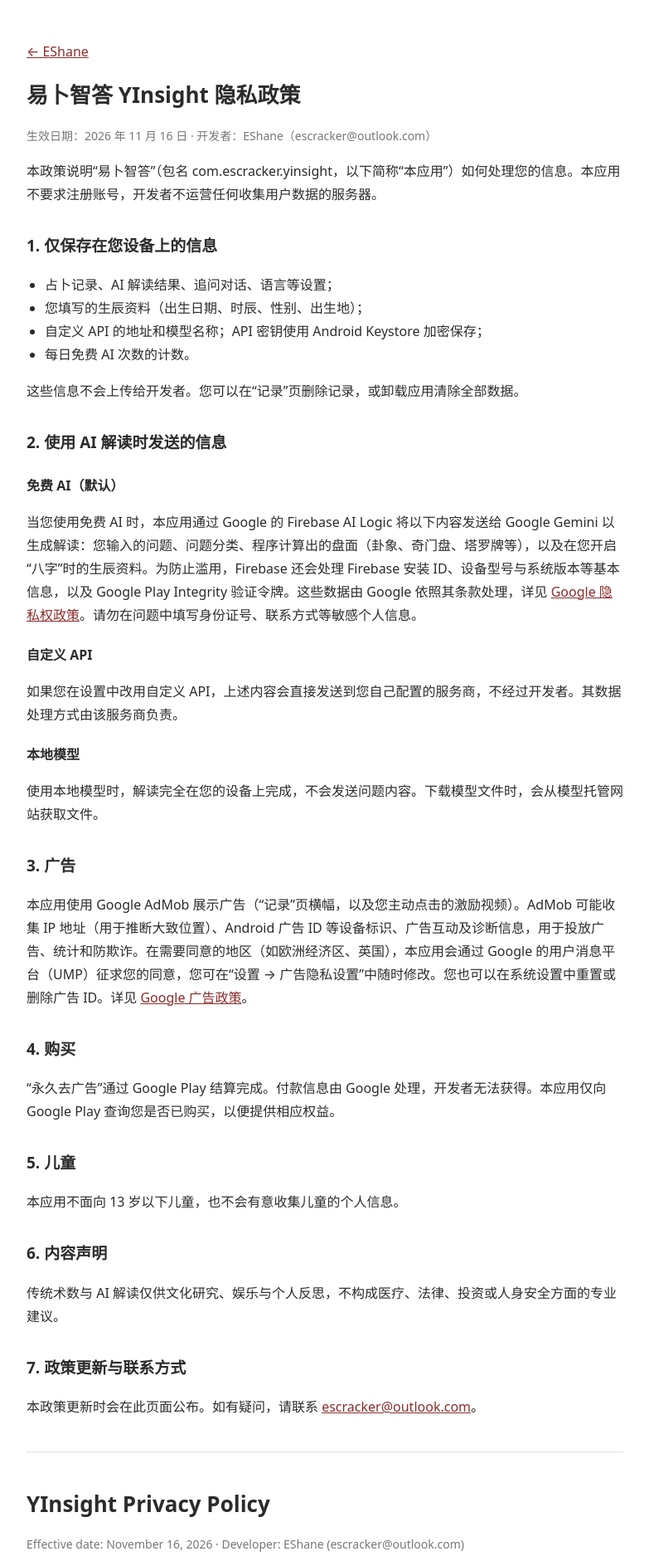
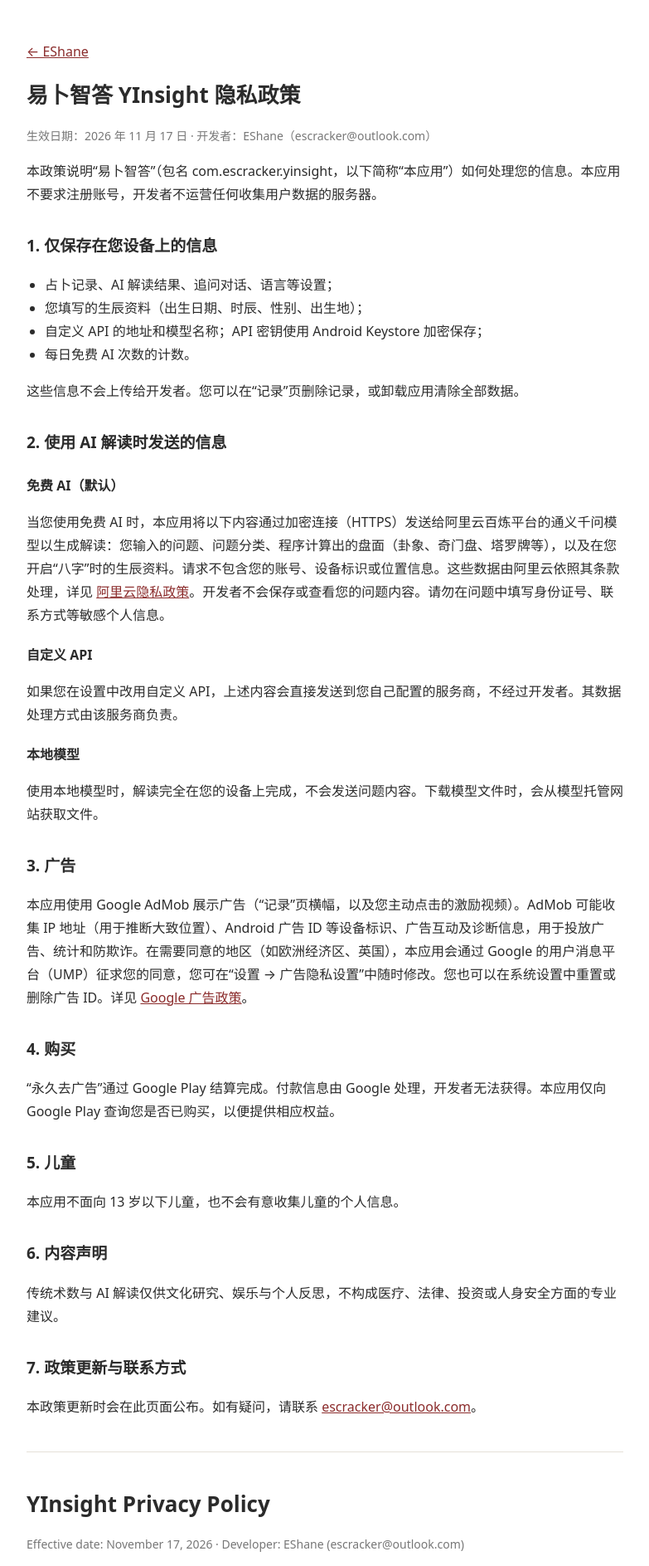
Before and after one commit to ESCracker/escracker.github.io, a plain HTML site: page privacy-yinsight.html in a window 1280 px wide. Shown: the top 1887 px of the page at 83% size, without its empty margins (248-1031 px from the left). Drawn offline with Linux system fonts and the light colour scheme.

Commit message:
Add files via upload

```diff
--- a/privacy-yinsight.html
+++ b/privacy-yinsight.html
@@ -9,7 +9,7 @@
 <body>
 <p><a href="index.html">← EShane</a></p>
 <h1>易卜智答 YInsight 隐私政策</h1>
-<p class="muted">生效日期：2026 年 11 月 16 日 · 开发者：EShane（escracker@outlook.com）</p>
+<p class="muted">生效日期：2026 年 11 月 17 日 · 开发者：EShane（escracker@outlook.com）</p>
 
 <p>本政策说明“易卜智答”（包名 com.escracker.yinsight，以下简称“本应用”）如何处理您的信息。本应用不要求注册账号，开发者不运营任何收集用户数据的服务器。</p>
 
@@ -24,7 +24,7 @@
 
 <h2>2. 使用 AI 解读时发送的信息</h2>
 <h3>免费 AI（默认）</h3>
-<p>当您使用免费 AI 时，本应用通过 Google 的 Firebase AI Logic 将以下内容发送给 Google Gemini 以生成解读：您输入的问题、问题分类、程序计算出的盘面（卦象、奇门盘、塔罗牌等），以及在您开启“八字”时的生辰资料。为防止滥用，Firebase 还会处理 Firebase 安装 ID、设备型号与系统版本等基本信息，以及 Google Play Integrity 验证令牌。这些数据由 Google 依照其条款处理，详见 <a href="https://policies.google.com/privacy">Google 隐私权政策</a>。请勿在问题中填写身份证号、联系方式等敏感个人信息。</p>
+<p>当您使用免费 AI 时，本应用将以下内容通过加密连接（HTTPS）发送给阿里云百炼平台的通义千问模型以生成解读：您输入的问题、问题分类、程序计算出的盘面（卦象、奇门盘、塔罗牌等），以及在您开启“八字”时的生辰资料。请求不包含您的账号、设备标识或位置信息。这些数据由阿里云依照其条款处理，详见 <a href="https://terms.aliyun.com/legal-agreement/terms/suit_bu1_ali_cloud/suit_bu1_ali_cloud201902141711_54837.html">阿里云隐私政策</a>。开发者不会保存或查看您的问题内容。请勿在问题中填写身份证号、联系方式等敏感个人信息。</p>
 <h3>自定义 API</h3>
 <p>如果您在设置中改用自定义 API，上述内容会直接发送到您自己配置的服务商，不经过开发者。其数据处理方式由该服务商负责。</p>
 <h3>本地模型</h3>
@@ -48,7 +48,7 @@
 <hr>
 
 <h1>YInsight Privacy Policy</h1>
-<p class="muted">Effective date: November 16, 2026 · Developer: EShane (escracker@outlook.com)</p>
+<p class="muted">Effective date: November 17, 2026 · Developer: EShane (escracker@outlook.com)</p>
 
 <p>This policy explains how YInsight (package com.escracker.yinsight, “the app”) handles your information. The app requires no account, and the developer runs no server that collects user data.</p>
 
@@ -63,7 +63,7 @@
 
 <h2>2. Information sent for AI readings</h2>
 <h3>Free AI (default)</h3>
-<p>When you use the free AI, the app sends your question, its category, the charts calculated by the app, and—if you enable Ba-Zi—your birth details to Google Gemini through Google's Firebase AI Logic to generate the reading. To prevent abuse, Firebase also processes a Firebase installation ID, basic device information such as model and OS version, and Google Play Integrity tokens. Google processes this data under its own terms; see the <a href="https://policies.google.com/privacy">Google Privacy Policy</a>. Please do not include sensitive personal information such as ID numbers or contact details in your questions.</p>
+<p>When you use the free AI, the app sends your question, its category, the charts calculated by the app, and—if you enable Ba-Zi—your birth details over an encrypted (HTTPS) connection to Alibaba Cloud's Qwen models (Model Studio / Bailian) to generate the reading. The request does not include your account, device identifiers, or location. Alibaba Cloud processes this data under its own terms; see the <a href="https://www.alibabacloud.com/help/en/legal/latest/alibaba-cloud-international-website-privacy-policy">Alibaba Cloud Privacy Policy</a>. The developer does not store or view your questions. Please do not include sensitive personal information such as ID numbers or contact details in your questions.</p>
 <h3>Custom API</h3>
 <p>If you switch to a custom API, the same content is sent directly to the provider you configured, not to the developer. That provider is responsible for how it handles the data.</p>
 <h3>On-device model</h3>
```
